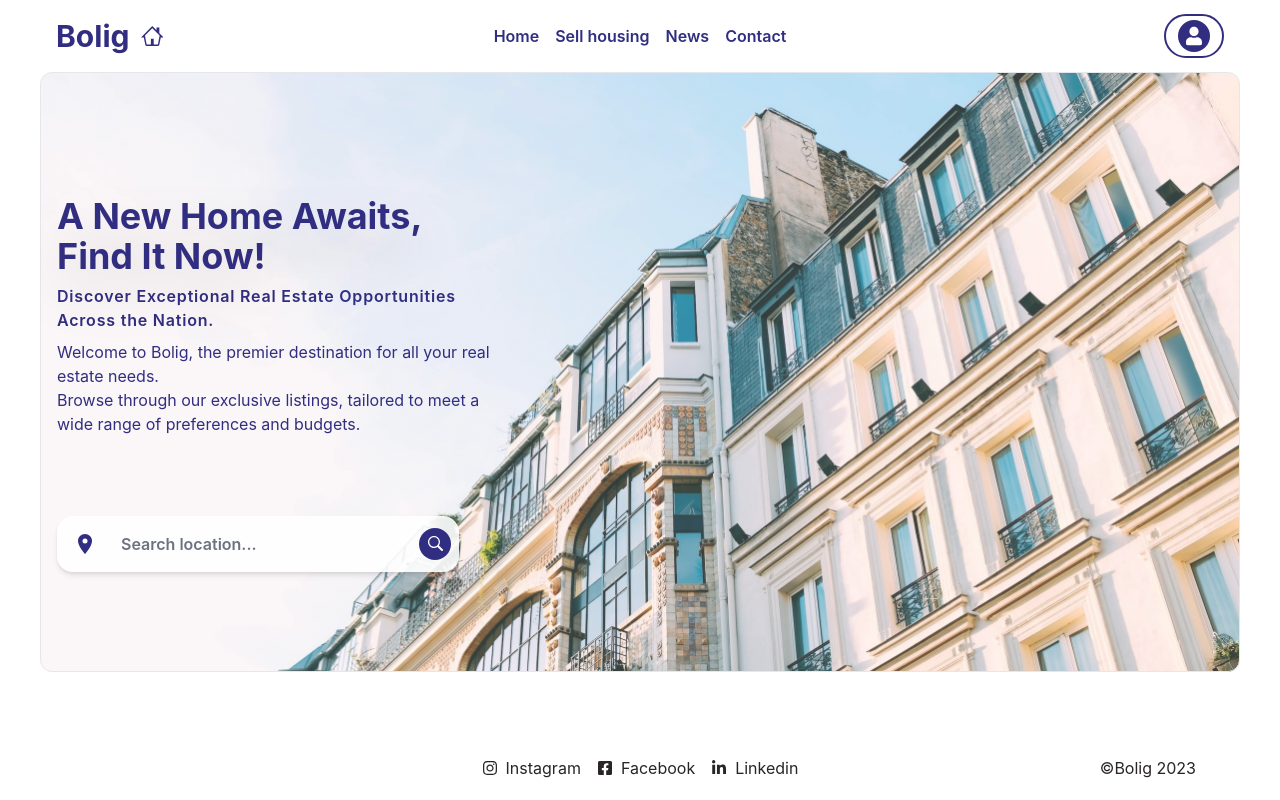
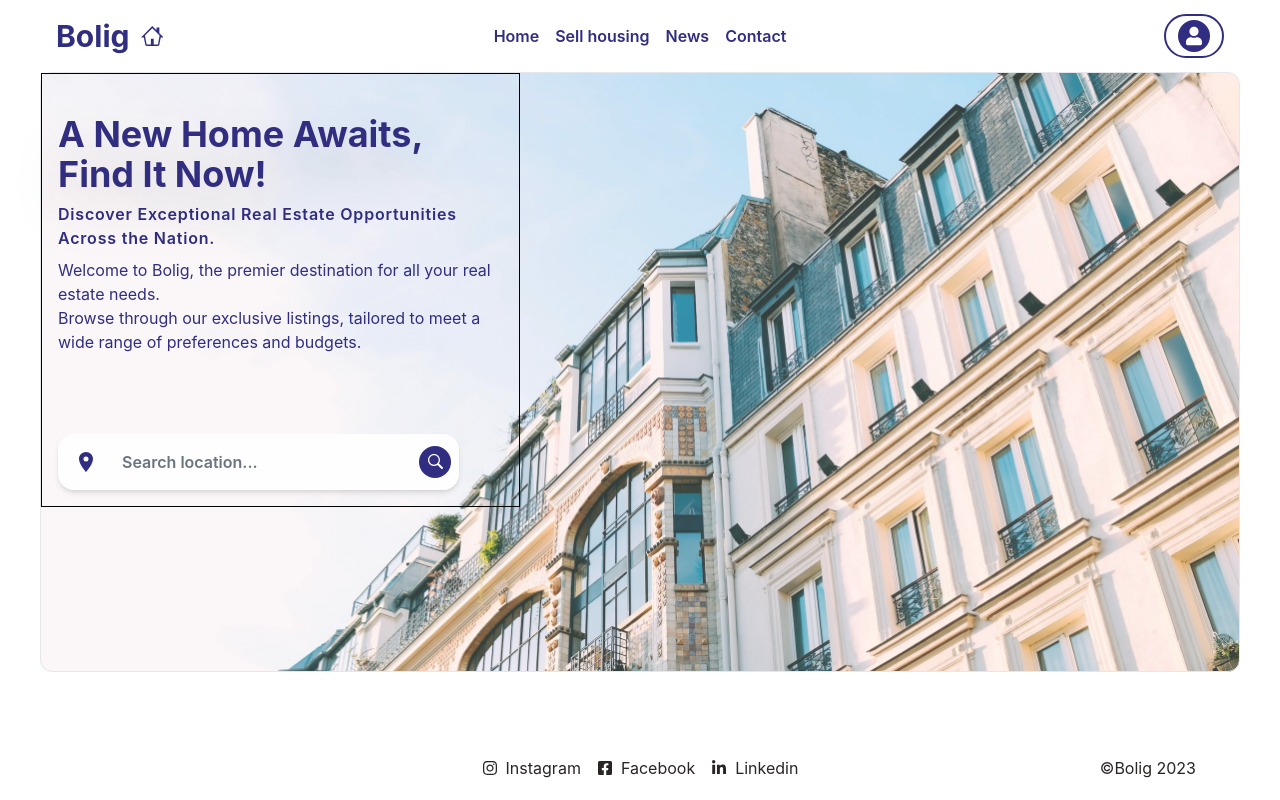
Before and after one commit to MaxAndreasLundin/bolig-web, a Next.js app: page / in a window 1280 px wide. Built offline with nearby package versions, Linux system fonts and the light colour scheme.

Commit message:
fixed height and width issue homepage

```diff
--- a/app/page.tsx
+++ b/app/page.tsx
@@ -4,15 +4,14 @@ import SearchBar from '../components/searchBar/SearchBar';
 
 export default function Home() {
   return (
-    <div className="flex h-[100vh] w-[100vw] max-w-[1200px] flex-1 flex-col items-center text-indigo-900">
+    <div className="flex h-[100vh] w-[100vw] flex-1 flex-col items-center text-indigo-900">
       <div
-        className="h-[600px] w-full lg:rounded-xl border bg-cover bg-center bg-no-repeat"
+        className="min-h-[600px] w-full max-w-[1200px] lg:rounded-xl border bg-cover bg-center bg-no-repeat"
         style={{
           backgroundImage: `linear-gradient(rgba(255, 255, 255, 0.2), rgba(255, 255, 255, 0.2)), url(/houseParis2.jpg)`,
         }}
       >
-
-      <div className="h-full w-full md:w-[40%] flex flex-col items-start justify-center pt-10 p-4 bg-white bg-opacity-80 md:bg-transparent ">
+        <div className="h-full w-full md:w-[50%] lg:w-[40%] flex flex-1 flex-col items-start justify-center pt-10 p-4 bg-white bg-opacity-80 md:bg-transparent border border-black">
           <div className='mb-20'>
             <p className="text-3xl font-semibold md:font-bold drop-shadow-2xl md:text-4xl">
               A New Home Awaits, <br/> Find It Now!
@@ -21,9 +20,8 @@ export default function Home() {
             <p>Welcome to Bolig, the premier destination for all your real estate needs.</p>
             <p>Browse through our exclusive listings, tailored to meet a wide range of preferences and budgets.</p>
           </div>
-        <div className='w-full'>
+
             <SearchBar />
-        </div>
 
           {/* <GetListOfAllResidence /> */}
         </div>
```
Lines whose indentation alone changed are shown as unchanged.
